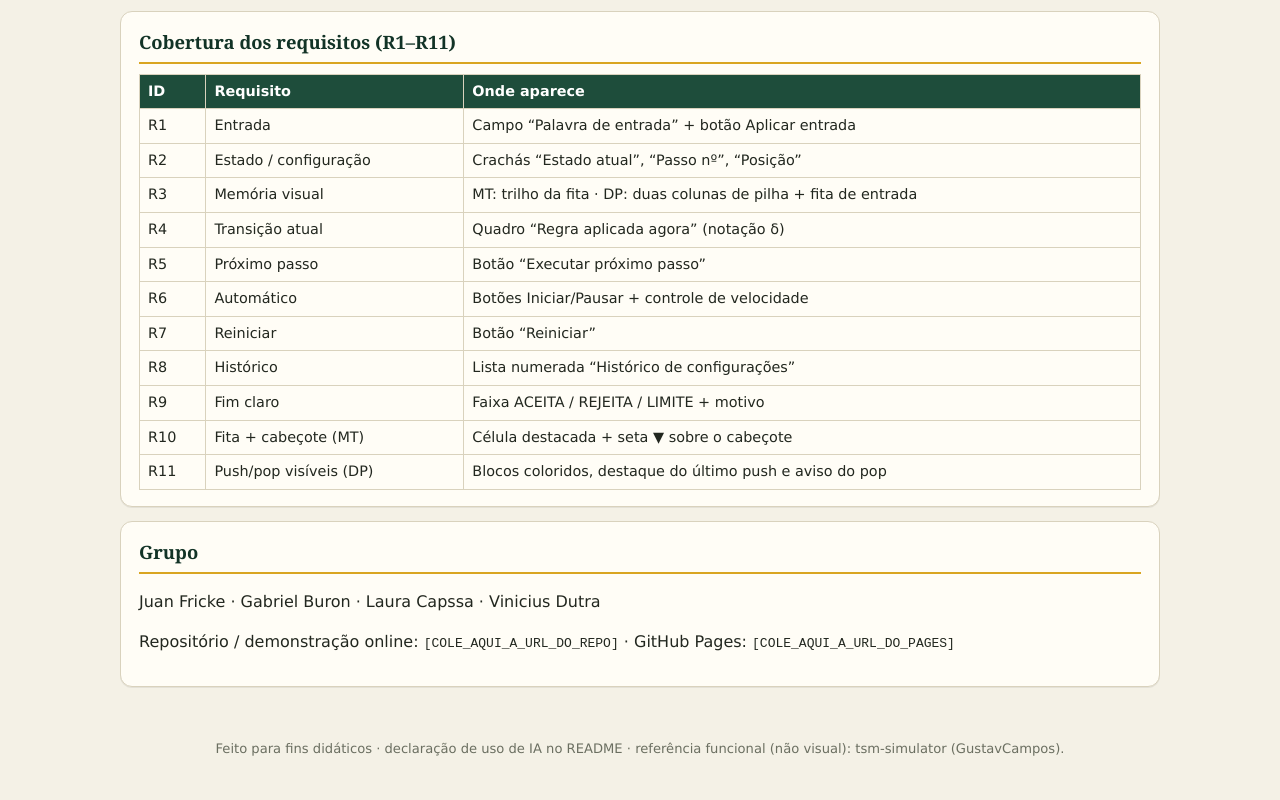
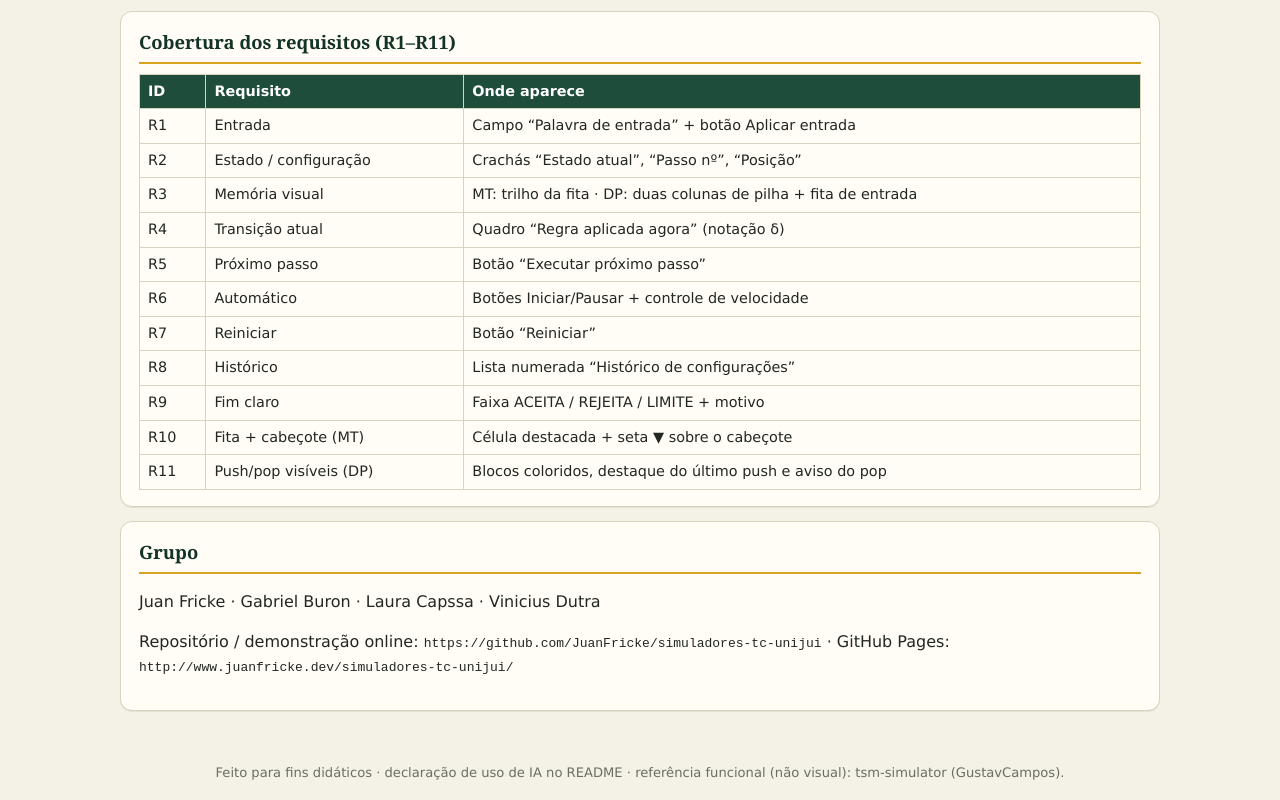
Before and after one commit to JuanFricke/simuladores-tc-unijui, a plain HTML site: page index.html in a window 1280 px wide. Shown: the part 308-1108 px from the top of the page. Before the commit the page ends 1084 px from the top, so only its background shows below. Drawn offline with Linux system fonts and the light colour scheme.

Commit message:
docs: links reais do repo e Pages; sem matricula/professor

```diff
--- a/index.html
+++ b/index.html
@@ -42,8 +42,8 @@ passo a passo, execução automática, reinício, histórico e veredito final.</
 <section class="cartao">
 <h2>Grupo</h2>
 <p>Juan Fricke · Gabriel Buron · Laura Capssa · Vinicius Dutra</p>
-<p>Repositório / demonstração online: <code>[COLE_AQUI_A_URL_DO_REPO]</code> ·
-GitHub Pages: <code>[COLE_AQUI_A_URL_DO_PAGES]</code></p>
+<p>Repositório / demonstração online: <code>https://github.com/JuanFricke/simuladores-tc-unijui</code> ·
+GitHub Pages: <code>http://www.juanfricke.dev/simuladores-tc-unijui/</code></p>
 </section>
 </main>
 <footer class="rodape">Feito para fins didáticos · declaração de uso de IA no README · referência funcional (não visual): tsm-simulator (GustavCampos).</footer>
```
Also changed, not shown: 4 other files.
